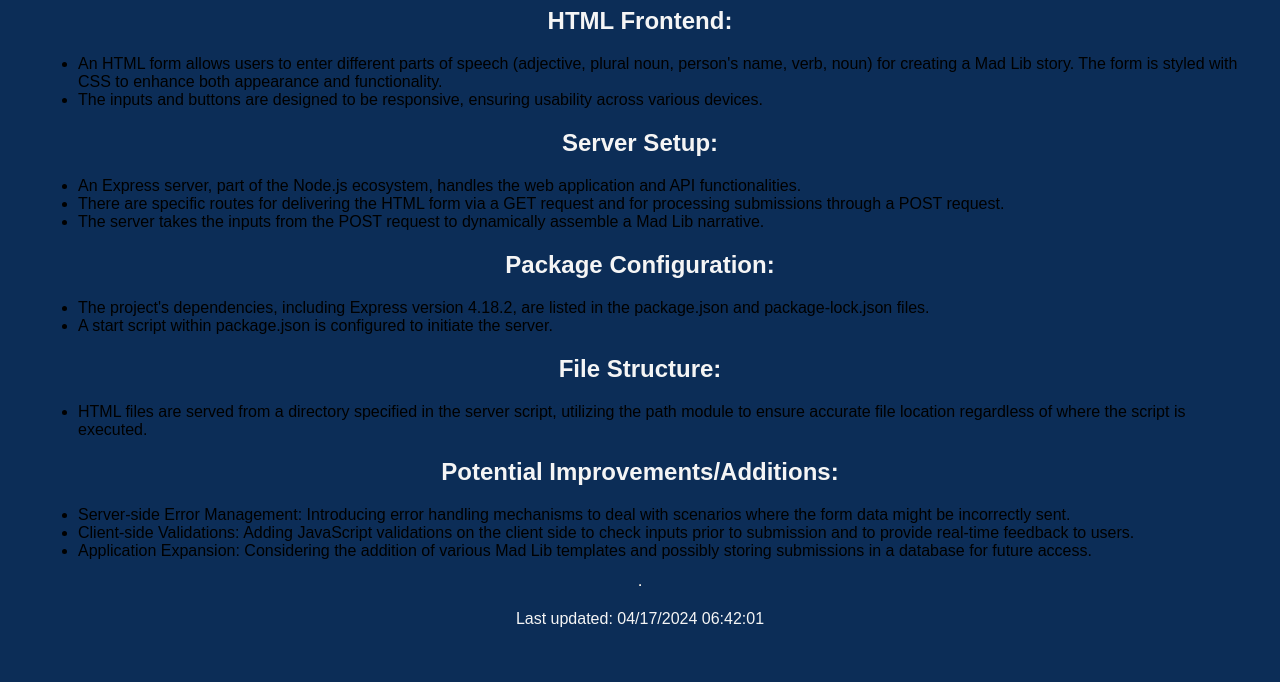
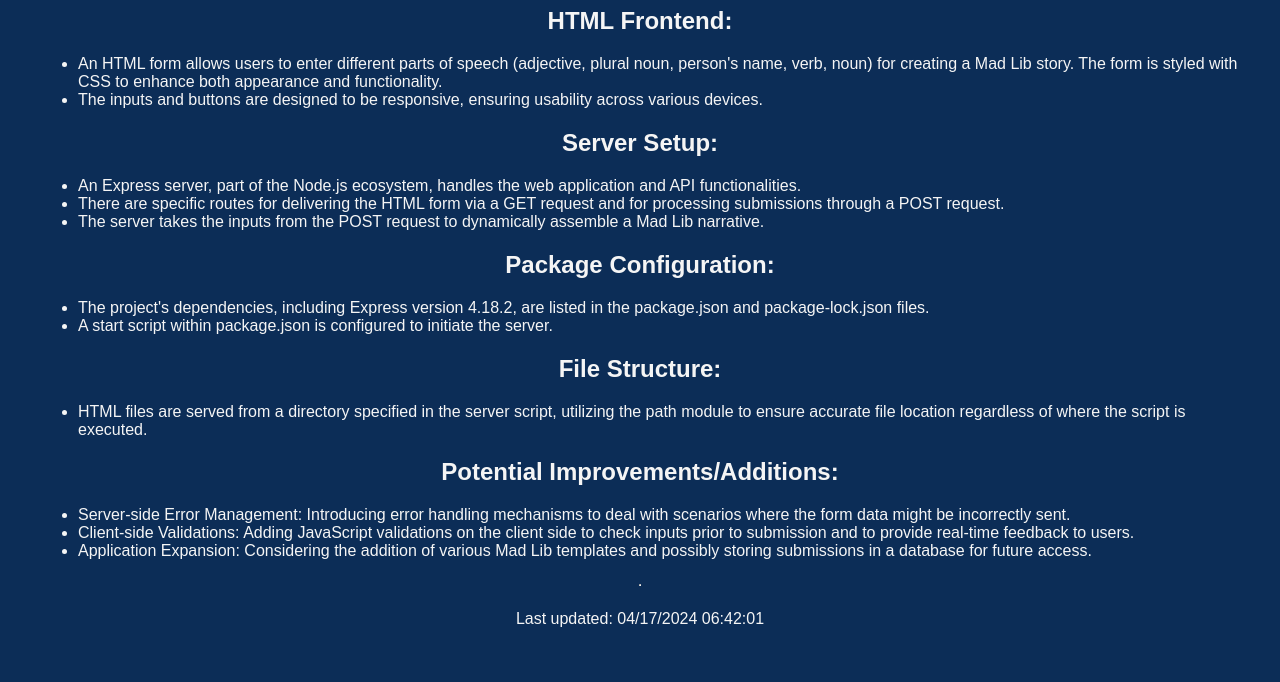
Before and after one commit to ad3342/ITC505-lab-7, a plain HTML site: page index.html in a window 1280 px wide. Shown: the part 639-1321 px from the top of the page. Drawn offline with Linux system fonts and the light colour scheme; a web font is replaced by a local one.

Commit message:
Update index.html

```diff
--- a/index.html
+++ b/index.html
@@ -23,7 +23,7 @@
             width: 100%;
             margin-bottom: 20px;
         }
-        h1, p {
+        h1, p, li {
             color: whitesmoke;
             font-family: 'Plus Jakarta Sans', sans-serif;
         }
```
